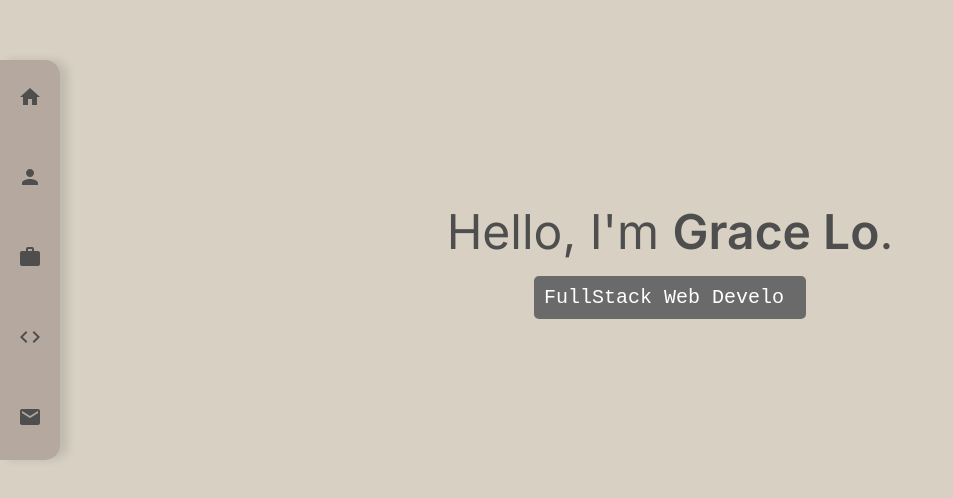
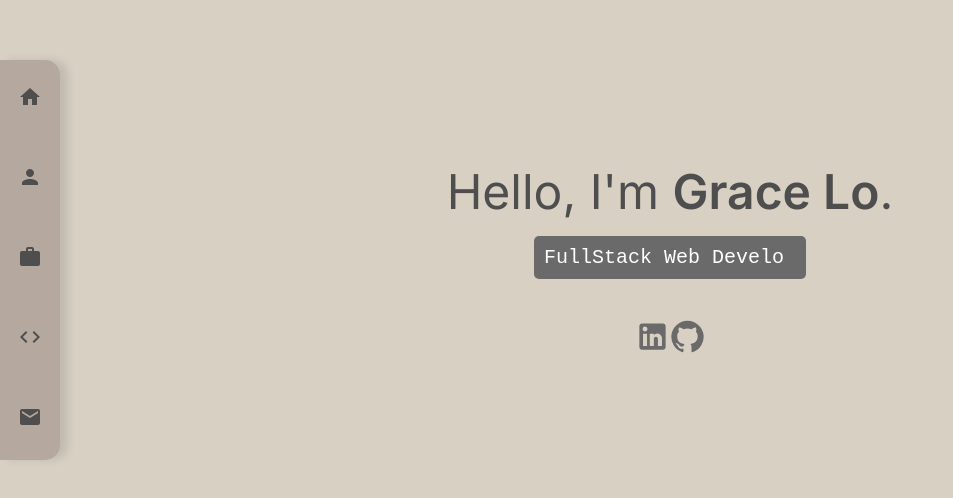
Before and after one commit to gracelo0717/gracelo0717.github.io, a React app: page / in a window 1280 px wide. Shown: the part 140-638 px from the top of the page, without its empty margins (0-953 px from the left). Built offline with nearby package versions, Linux system fonts and the light colour scheme.

Commit message:
add Socials component

```diff
--- a/src/components/App.tsx
+++ b/src/components/App.tsx
@@ -8,6 +8,7 @@ import Projects from './Projects';
 import Contact from './Contact';
 import { Element } from 'react-scroll';
 import TypingEffect from './Typing';
+import Socials from './Socials';
 
 const App = () => {
   const sentence = 'FullStack Web Developer';
@@ -31,6 +32,9 @@ const App = () => {
                   speed={speed}
                   resetDelay={2000}
                 />
+                <div className='socials'>
+                  <Socials />
+                </div>
               </div>
             }
           />
--- /dev/null
+++ b/src/components/Socials.tsx
@@ -0,0 +1,28 @@
+import React from 'react';
+import LinkedInIcon from '@mui/icons-material/LinkedIn';
+import GitHubIcon from '@mui/icons-material/GitHub';
+
+const Socials = () => {
+  return (
+    <div className='socials'>
+      <a
+        href='https://www.linkedin.com/in/gracelo0717/'
+        target='_blank'
+        rel='noopener noreferrer'
+        style={{ color: '#6a6a6a' }}
+      >
+        <LinkedInIcon fontSize='large' />
+      </a>
+      <a
+        href='https://github.com/gracelo0717'
+        target='_blank'
+        rel='noopener noreferrer'
+        style={{ color: '#6a6a6a' }}
+      >
+        <GitHubIcon fontSize='large' />
+      </a>
+    </div>
+  );
+};
+
+export default Socials;
--- a/src/styles.css
+++ b/src/styles.css
@@ -82,6 +82,10 @@ body {
   50% {
     opacity: 0;
   }
+}
+
+.socials {
+  margin-top: 20px;
 }
 
 .navbar {
```
